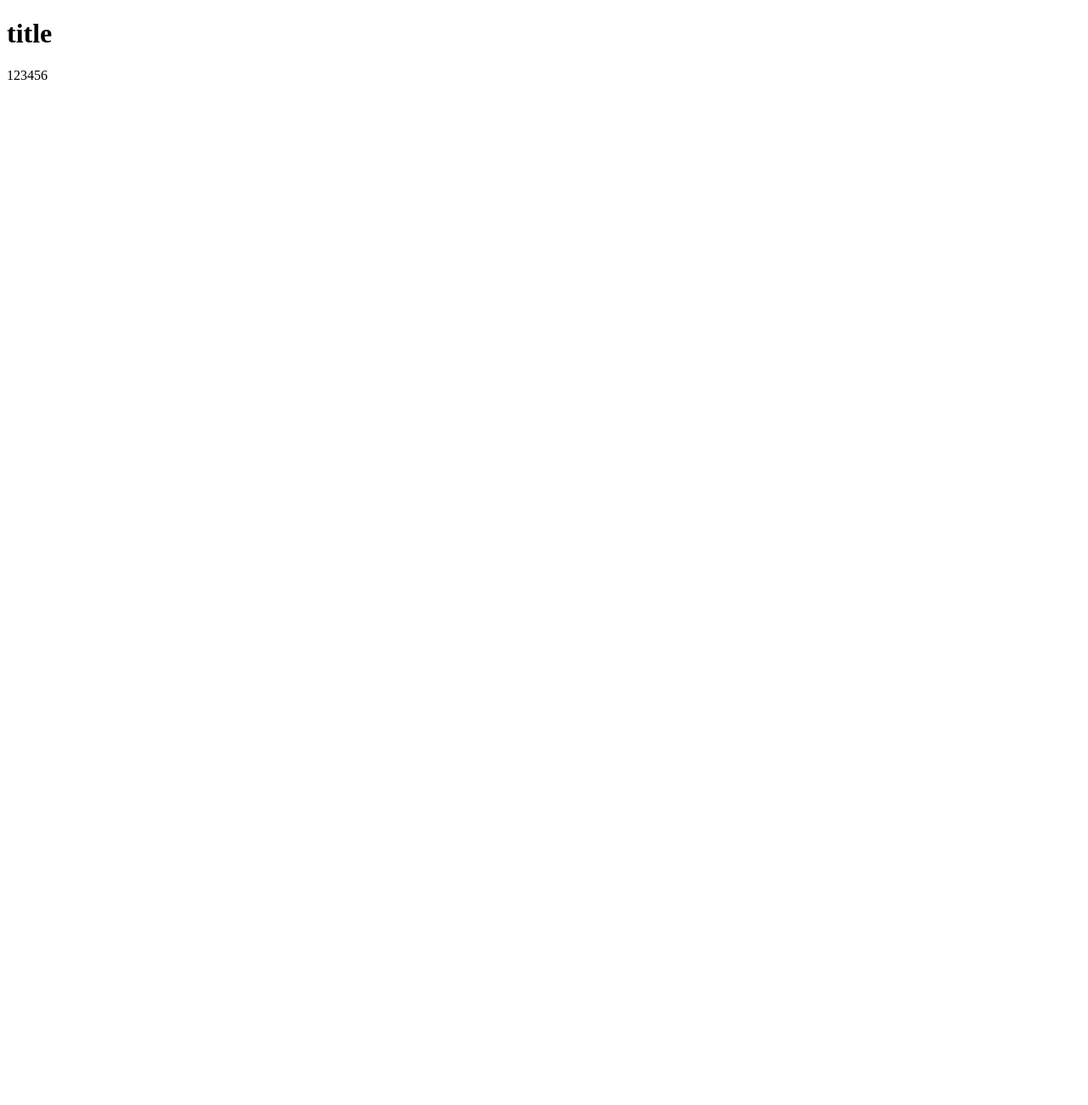
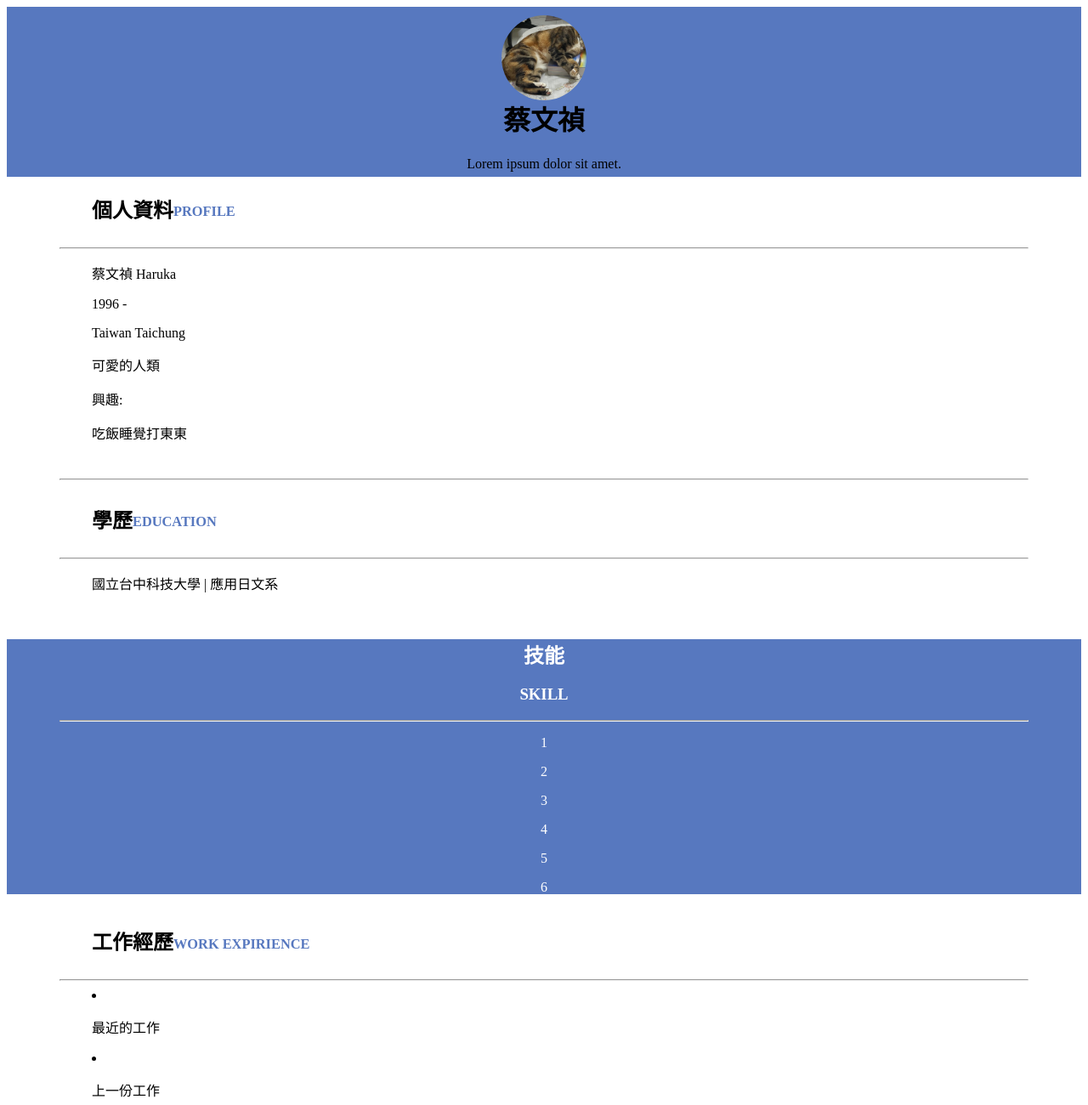
Before and after one commit to zhenbb/html_test, a plain HTML site: page index.html in a window 1280 px wide. Shown: the whole page at 85% size. Before the commit the page ends 800 px from the top, so only its background shows below. Drawn offline with Linux system fonts and the light colour scheme.

Commit message:
update personal infomation

```diff
--- a/index.html
+++ b/index.html
@@ -1,13 +1,79 @@
 <!DOCTYPE html>
 <html lang="en">
+
 <head>
     <meta charset="UTF-8">
     <meta http-equiv="X-UA-Compatible" content="IE=edge">
     <meta name="viewport" content="width=device-width, initial-scale=1.0">
-    <title>Document</title>
+    <title>個人履歷</title>
+    <link rel="stylesheet" href="style.css">
 </head>
+
 <body>
-    <h1>title</h1>
-    <p>123456</p>
+    <div class="header">
+        <div class="img"></div>
+        <div class="info">
+            <h1>蔡文禎</h1>
+            <p>Lorem ipsum dolor sit amet.</p>
+        </div>
+    </div>
+    <div class="area1">
+        <h2>個人資料</h2>
+        <div class="color">
+            <h3>PROFILE</h3>
+        </div>
+    </div>
+    <HR WIDTH=90%>
+    <div class="information">
+        <p>蔡文禎 Haruka</p>
+        <p>1996 - </p>
+        <p>Taiwan Taichung</p>
+        <p>可愛的人類</p>
+        <p>興趣:</p>
+        <p>吃飯睡覺打東東</p>
+    </div>
+    <br>
+    <HR WIDTH=90%>
+    <div class="area2">
+        <h2>學歷</h2>
+        <div class="color">
+            <h3>EDUCATION</h3>
+        </div>
+    </div>
+    <HR WIDTH=90%>
+
+    <div class="information">
+        <p>國立台中科技大學 | 應用日文系</p>
+    </div>
+    <br>
+    <div class="area3">
+        <h2>技能</h2>
+        <h3>SKILL</h3>
+        <HR WIDTH=90%>
+        <p>1</p>
+        <p>2</p>
+        <p>3</p>
+        <p>4</p>
+        <p>5</p>
+        <p>6</p>
+    </div>
+    <br>
+    <div class="area4">
+        <h2>工作經歷</h2>
+        <div class="color">
+            <h3>WORK EXPIRIENCE</h3>
+        </div>
+    </div>
+    <HR WIDTH=90% >
+    <div class="information">
+        <LI>
+            <P>最近的工作</P>
+        </LI>
+        <li>
+            <P>上一份工作</P>
+        </li>
+    </div>
+
 </body>
+
 </html>
--- /dev/null
+++ b/style.css
@@ -0,0 +1,50 @@
+.header,
+.area3 {
+    width: 100%;
+    height: 200px;
+    background-color: rgb(87, 120, 191);
+}
+
+.img {
+    width: 100px;
+    height: 100px;
+    border-radius: 50%;
+    background-image: url(./339746855_199312936148197_2591194130443572431_n.jpg);
+    background-size: cover;
+    position: relative;
+    top: 30%;
+    left: 50%;
+    transform: translate(-50%, -50%);
+}
+
+.info {
+    text-align: center;
+    position: relative;
+    top: 15%;
+    left: 50%;
+    transform: translate(-50%, -50%);
+}
+
+.area1,
+.area2,
+.area4 {
+    display: flex;
+    margin-left: 100px;
+}
+
+.color {
+    color: rgb(87, 120, 191);
+    font-size: 14px;
+    margin-top: 15px;
+}
+
+.information {
+    margin-left: 100px;
+}
+
+.area3 {
+    width: 100%;
+    height: 300px;
+    color: white;
+    text-align: center;
+}
```
Also changed, not shown: 339746855_199312936148197_2591194130443572431_n.jpg (added).
